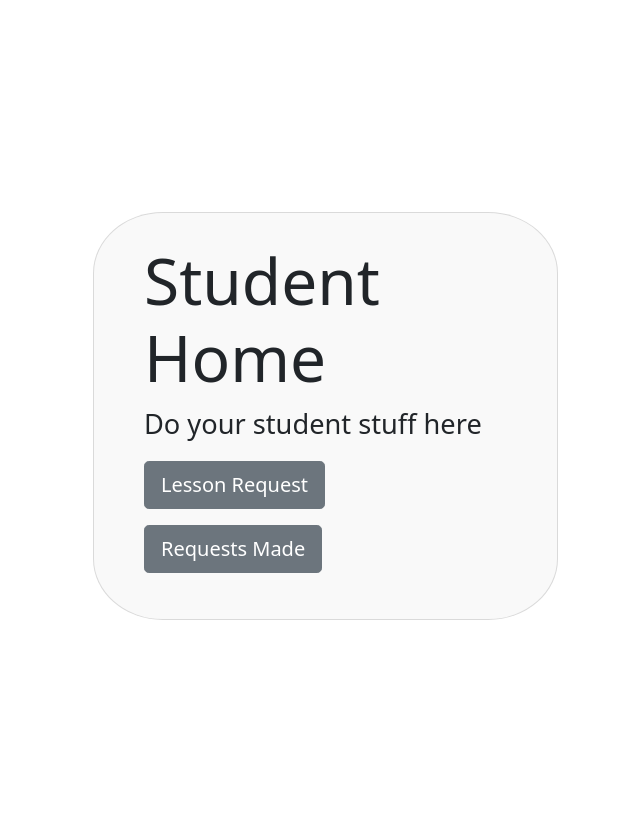
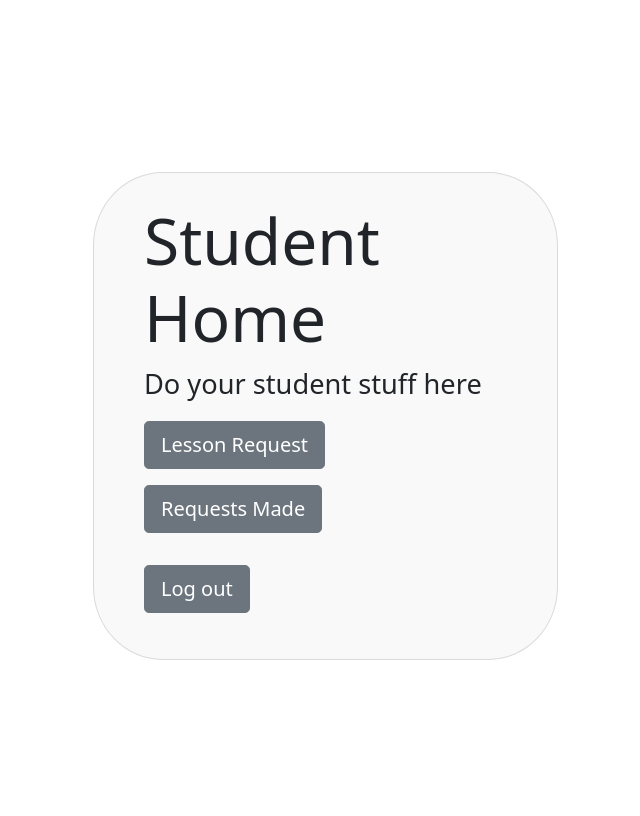
Before and after one commit to baldeep-gill/seg-cw1, a Django app: page /student/home in a window 1280 px wide. Shown: the part 56-872 px from the top of the page, without its empty margins (640-1280 px from the left). Run offline with Django 4.2, Linux system fonts and the light colour scheme; some libraries are stand-ins or nearby versions.

Commit message:
Add student log out functionality

```diff
--- a/lessons/templates/student_home.html
+++ b/lessons/templates/student_home.html
@@ -19,6 +19,13 @@
                         Requests Made
                       </a>
                     </p>
+                    <p>
+                      <form action="{% url 'log_out' %}" method="post">
+                        {% csrf_token %}
+                        {% include 'partials/form.html' with form=form %}
+                        <input type="submit" value="Log out" class="btn btn-lg btn-secondary">
+                      </form>
+                    </p>
                   </div>
             </div>
         </div>
--- a/lessons/views.py
+++ b/lessons/views.py
@@ -25,10 +25,14 @@ def log_in(request):
             if user is not None:
                 login(request, user)
                 #redirect user upon successful log in
-                return redirect('home')
+                return redirect('student_home')
         messages.add_message(request, messages.ERROR, "User not found")
     form = LogInForm()
     return render(request, 'log_in.html', {'form':form})
+
+def log_out(request):
+    logout(request)
+    return redirect('home')
 
 def student_sign_up(request):
     if request.method == 'POST':
--- a/msms/urls.py
+++ b/msms/urls.py
@@ -24,6 +24,7 @@ urlpatterns = [
     path('student/home', views.student_home, name='student_home'),
     #TODO admin/home leads to django admin interface so cant use it, have used msmadmin for now but there is probably a better name for it
     path('msmadmin/home', views.admin_home, name='admin_home'),
-    path('log_in', views.log_in, name='log_in'),
+    path('log_in/', views.log_in, name='log_in'),
+    path('student/log_out/', views.log_out, name='log_out'),
 
 ]
```
Also changed, not shown: lessons/migrations/0001_initial.py.
